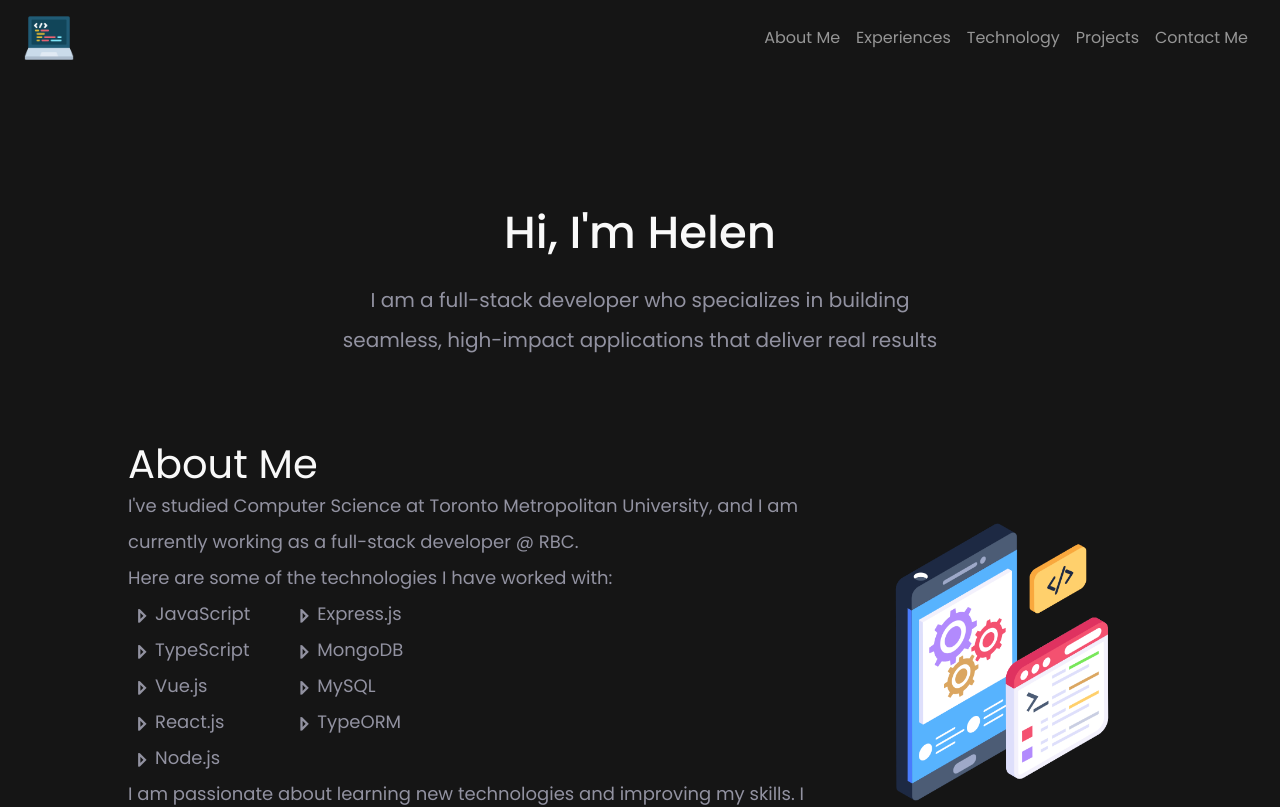
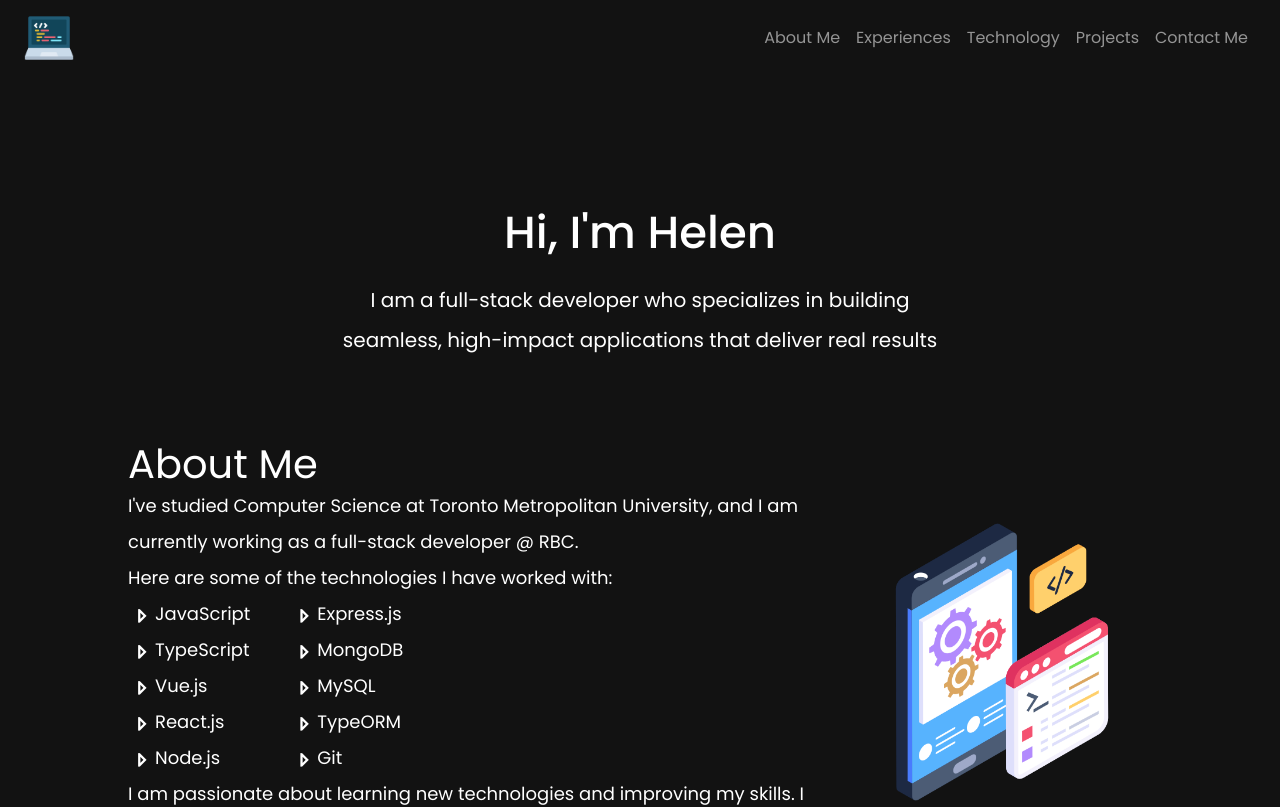
Before and after one commit to helentran64/personal-website, a Vue app: page / in a window 1280 px wide. Shown: the top 807 px of the page. Built offline with nearby package versions, Linux system fonts and the light colour scheme.

Commit message:
finalized skeleton code

```diff
--- a/src/App.vue
+++ b/src/App.vue
@@ -1,14 +1,20 @@
 <template>
+  <v-app>
     <div>
       <Navbar />
     </div>
     <div>
       <Homepage />
     </div>
+    <footer>
+      <div class="tw-text-center tw-pt-20 tw-pb-10 tw-text-gray-500">
+        &copy; 2025 Helen Tran. All rights reserved.
+      </div>
+    </footer>
+  </v-app>
 </template>
 <script setup>
 import Homepage from "@/views/Homepage.vue";
 import Navbar from "@/components/Navbar.vue";
 </script>
-<style scoped>
-</style>
+<style scoped></style>
--- a/src/assets/main.css
+++ b/src/assets/main.css
@@ -4,8 +4,6 @@
   margin: 0;
   padding: 0;
   box-sizing: border-box;
-  background-color: #151515;
-  color: #f9f9f9;
 }
 
 h1 {
@@ -18,7 +16,6 @@ h1 {
 }
 
 p, ul, li{
-  color: #9292a1;
   font-size: 18px;
   line-height: 2;
 }
--- a/src/components/AboutMe.vue
+++ b/src/components/AboutMe.vue
@@ -14,17 +14,18 @@
           Here are some of the technologies I have worked with:
           <div class="tw-flex">
             <ul class="tw-mr-10">
-              <li><v-icon class="menu-right-outline-icon">mdi-menu-right-outline</v-icon>JavaScript</li>
-              <li><v-icon class="menu-right-outline-icon">mdi-menu-right-outline</v-icon>TypeScript</li>
-              <li><v-icon class="menu-right-outline-icon">mdi-menu-right-outline</v-icon>Vue.js</li>
-              <li><v-icon class="menu-right-outline-icon">mdi-menu-right-outline</v-icon>React.js</li>
-              <li><v-icon class="menu-right-outline-icon">mdi-menu-right-outline</v-icon>Node.js</li>
+              <li><v-icon>mdi-menu-right-outline</v-icon>JavaScript</li>
+              <li><v-icon>mdi-menu-right-outline</v-icon>TypeScript</li>
+              <li><v-icon>mdi-menu-right-outline</v-icon>Vue.js</li>
+              <li><v-icon>mdi-menu-right-outline</v-icon>React.js</li>
+              <li><v-icon>mdi-menu-right-outline</v-icon>Node.js</li>
             </ul>
             <ul>
-              <li><v-icon class="menu-right-outline-icon">mdi-menu-right-outline</v-icon>Express.js</li>
-              <li><v-icon class="menu-right-outline-icon">mdi-menu-right-outline</v-icon>MongoDB</li>
-              <li><v-icon class="menu-right-outline-icon">mdi-menu-right-outline</v-icon>MySQL</li>
-              <li><v-icon class="menu-right-outline-icon">mdi-menu-right-outline</v-icon>TypeORM</li>
+              <li><v-icon>mdi-menu-right-outline</v-icon>Express.js</li>
+              <li><v-icon>mdi-menu-right-outline</v-icon>MongoDB</li>
+              <li><v-icon>mdi-menu-right-outline</v-icon>MySQL</li>
+              <li><v-icon>mdi-menu-right-outline</v-icon>TypeORM</li>
+              <li><v-icon>mdi-menu-right-outline</v-icon>Git</li>
             </ul>
           </div>
         </p>
@@ -49,7 +50,4 @@
 .centerItems {
   display: flex;
 }
-.menu-right-outline-icon {
-  color: #9292a1;
-}
 </style>
--- a/src/main.js
+++ b/src/main.js
@@ -18,9 +18,14 @@ const vuetify = createVuetify({
   icons: {
     defaultSet: "mdi",
   },
+  theme: {
+    defaultTheme: "dark",
+  },
 });
 
 const app = createApp(App);
 app.use(vuetify);
 app.use(router);
 app.mount("#app");
+
+console.log(vuetify.theme.global.name.value)
```
Lines whose indentation alone changed are shown as unchanged.
